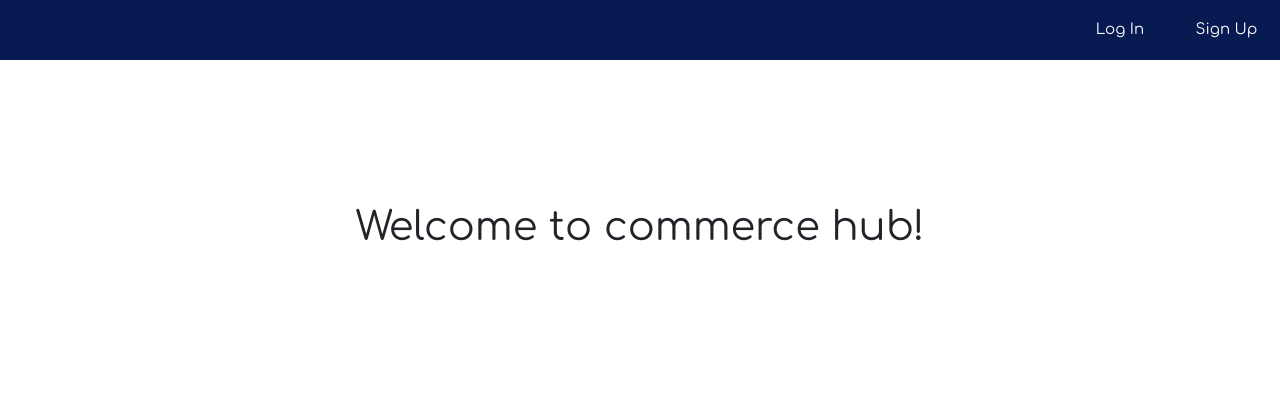
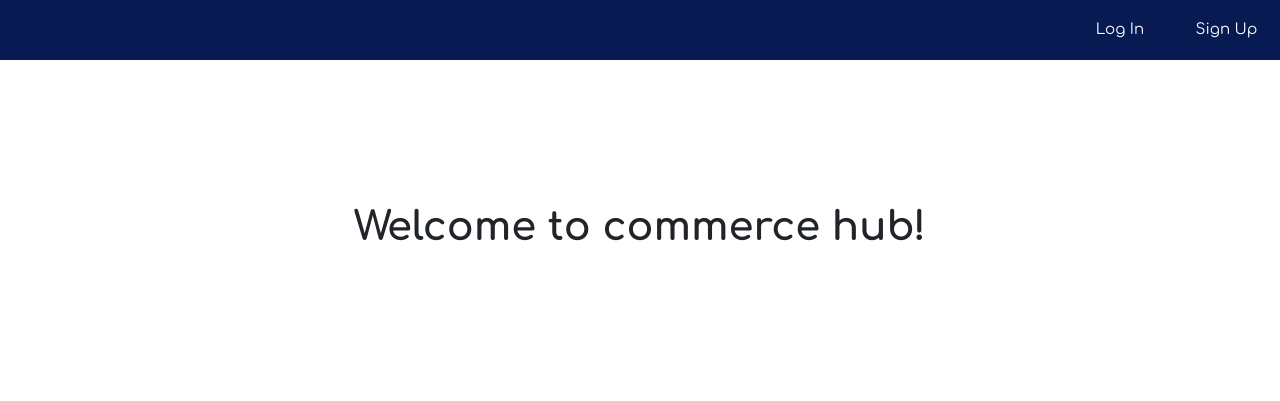
Before and after one commit to le-minhphuc/CommerceHub, a Flask app: page /home in a window 1280 px wide. Shown: the top 401 px of the page. Run offline with Flask 2, Linux system fonts and the light colour scheme; some libraries are stand-ins or nearby versions.

Commit message:
app: better name and more nesting for commerce-hub-title element

```diff
--- a/app/static/css/home.css
+++ b/app/static/css/home.css
@@ -17,12 +17,16 @@ body {
     justify-content: center;
 }
 
-.commerce-hub-title {
+.commerce-hub-title-box {
     width: 100%;
     height: 342px;
     display:flex;
     align-items: center;
     justify-content: center;
+}
+
+.commerce-hub-title {
+    font-family: 'comfortaa-bold', sans-serif;
 }
 
 @font-face {
--- a/app/templates/home.html
+++ b/app/templates/home.html
@@ -22,8 +22,8 @@
             <div class="col-1 commerce-hub-navbar-text">Sign Up</div>
         </div>
     </div>
-    <div class="commerce-hub-title">
-        <h1>
+    <div class="commerce-hub-title-box">
+        <h1 class="commerce-hub-title">
             Welcome to commerce hub!
         </h1>
     </div>
```
